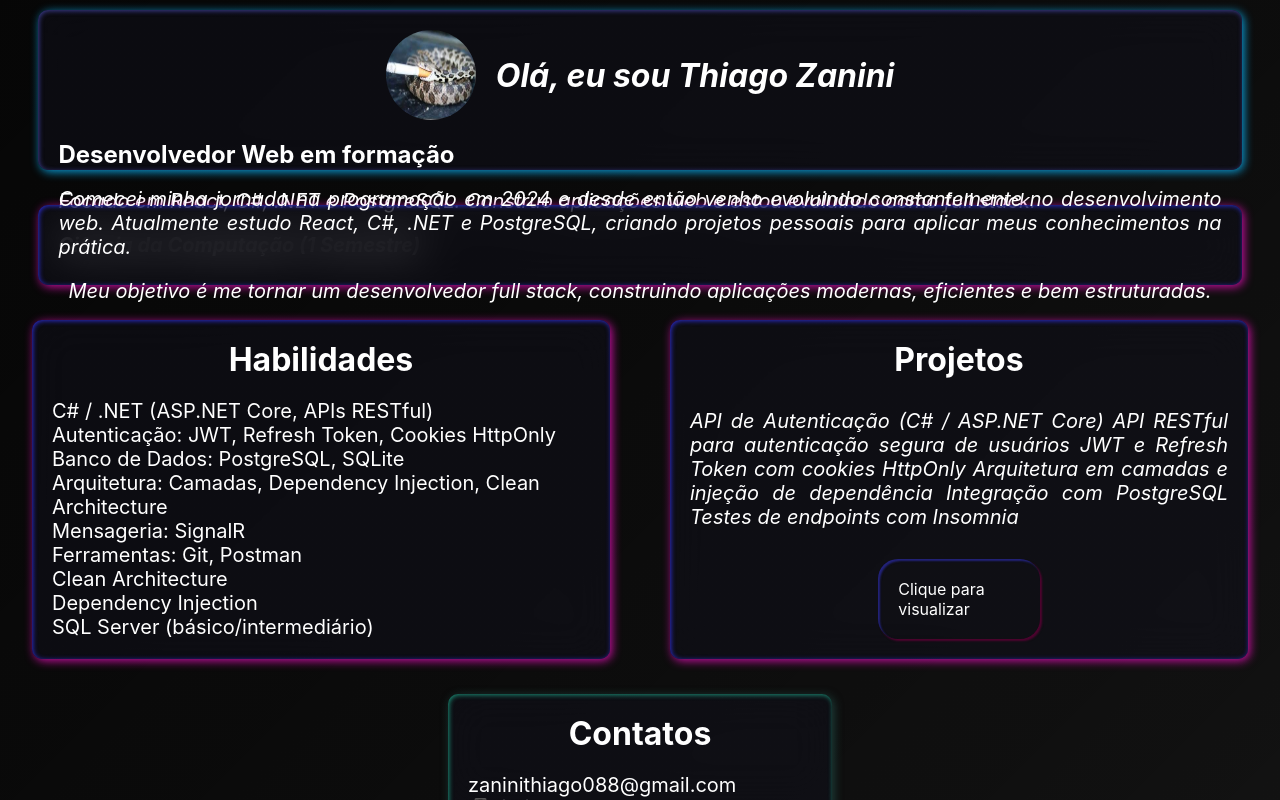
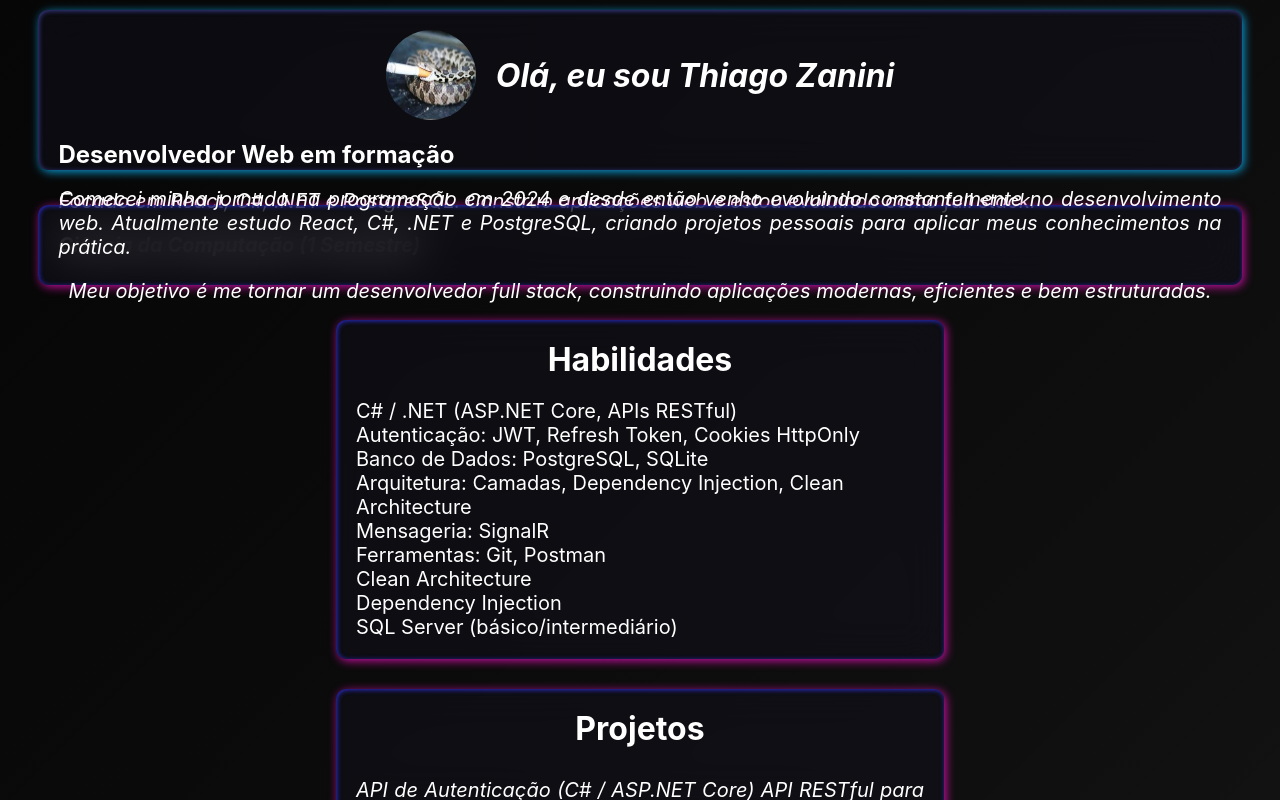
Before and after one commit to Cobra-Fumando/PortfolioReact, a React (Create React App) app: page / in a window 1280 px wide. Built offline with nearby package versions, Linux system fonts and the light colour scheme.

Commit message:
correcao

```diff
--- a/src/App.css
+++ b/src/App.css
@@ -22,7 +22,9 @@ html, body, #root{
 }
 
 .Portfolio{
-  width: 95vw;
+  width: 95%;
   display: flex;
-  gap: 60px;
+  flex-wrap: wrap;
+  justify-content: center;
+  gap: 20px;
 }
```
